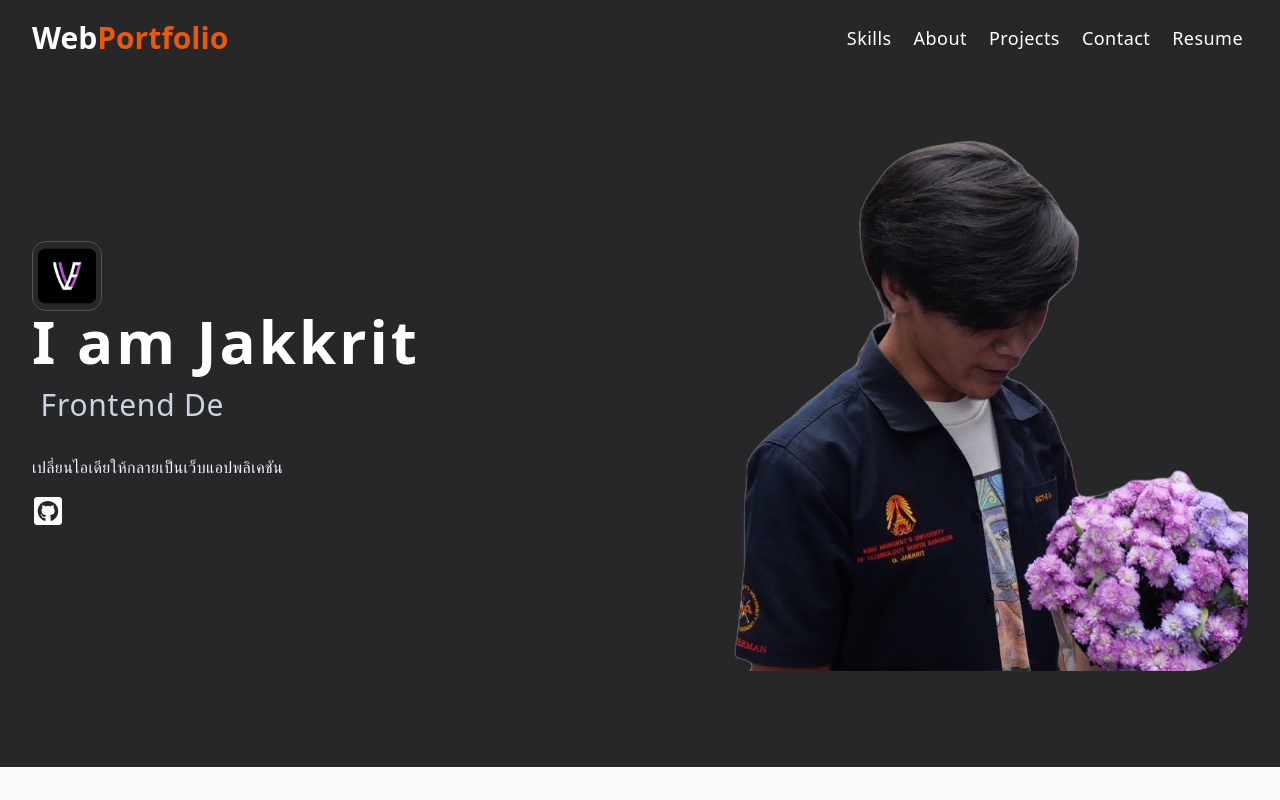
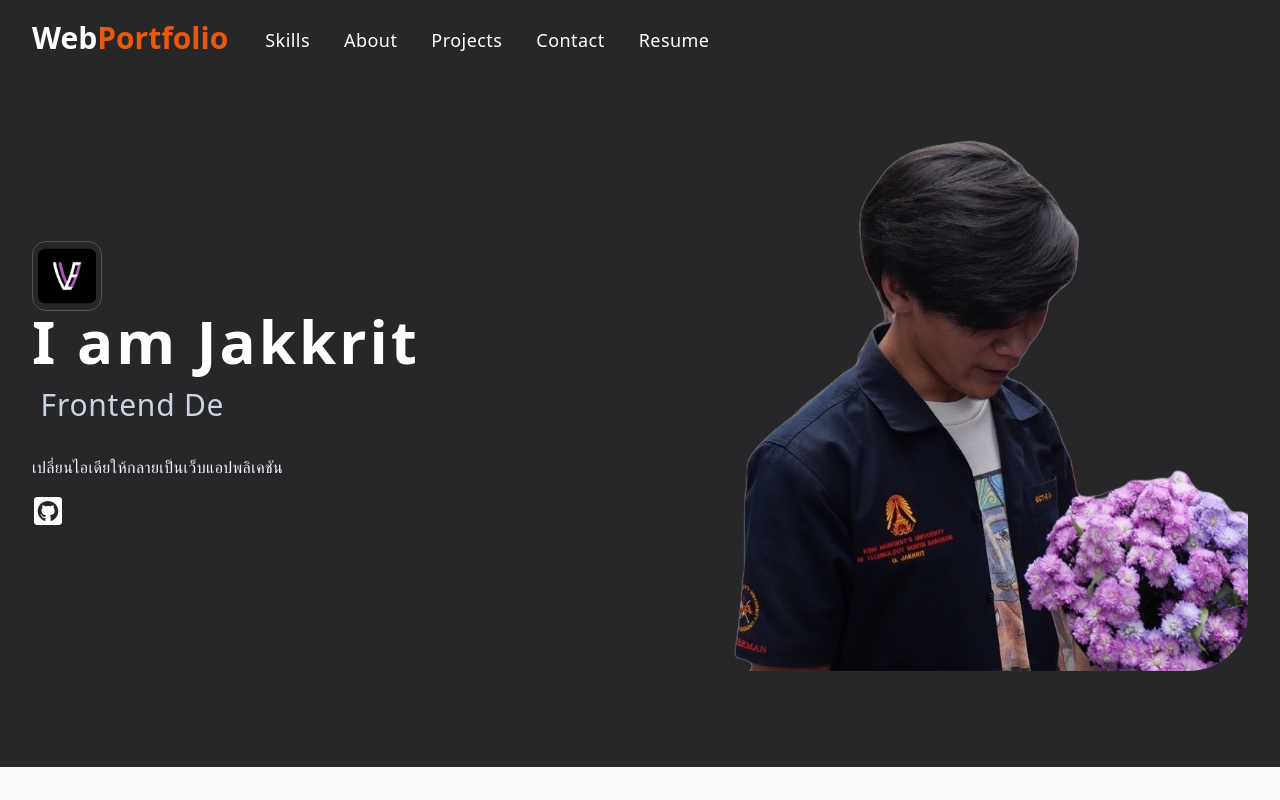
Before and after one commit to jayrboy/portfolio-app-vite, a React (Vite) app: page / in a window 1280 px wide. Shown: the top 800 px of the page. Built offline with nearby package versions, Linux system fonts and the light colour scheme.

Commit message:
add responsive navbar2

```diff
--- a/src/App.jsx
+++ b/src/App.jsx
@@ -1,15 +1,17 @@
-import Navbar from './components/Navbar'
+// import Navbar from './components/Navbar'
 import Hero from './components/Hero'
 import Skills from './components/Skills'
 import About from './components/About'
 import Projects from './components/Projects'
 import Contact from './components/Contact'
 import Footer from './components/Footer'
+import Navbar2 from './components/Navbar2'
 
 const App = () => {
   return (
     <>
-      <Navbar />
+      {/* <Navbar /> */}
+      <Navbar2 />
       <Hero />
       <Skills />
       <About />
--- a/src/components/Hero.jsx
+++ b/src/components/Hero.jsx
@@ -60,7 +60,7 @@
     <section className="bg-zinc-800 py-24">
       <div className=" mx-auto max-w-7xl  px-8  grid  md:grid-cols-2 items-center gap-8">
         <article>
-          <h1 className="text-7xl font-bold tracking-wider bouncing-text-y">
+          <p className="text-7xl font-bold tracking-wider bouncing-text-y">
             <a href="https://weliveapp.netlify.app/" target="_blank">
               <img
                 src={project}
@@ -69,7 +69,7 @@
                 style={{ border: '1px solid #555', borderRadius: '20%' }}
               />
             </a>
-          </h1>
+          </p>
           <h2 className="text-6xl font-bold tracking-wider text-white">
             I am Jakkrit
           </h2>
--- /dev/null
+++ b/src/components/Navbar2.jsx
@@ -0,0 +1,84 @@
+import { Disclosure } from '@headlessui/react'
+import { Bars3Icon, XMarkIcon } from '@heroicons/react/24/outline'
+
+import { headers } from '../data'
+
+function classNames(...classes) {
+  return classes.filter(Boolean).join(' ')
+}
+
+export default function Navbar2() {
+  return (
+    <Disclosure as="nav" className="bg-zinc-800">
+      {({ open }) => (
+        <>
+          <div className="max-w-7xl px-2 sm:px-6 lg:px-8">
+            <div className="relative flex h-16 items-center justify-between">
+              {/* Mobile menu button*/}
+              <div className="absolute inset-y-0 left-0 flex items-center sm:hidden mt-3">
+                <Disclosure.Button className="relative inline-flex items-center justify-center rounded-md p-2 text-gray-400 hover:bg-gray-700 hover:text-white focus:outline-none focus:ring-2 focus:ring-inset focus:ring-white">
+                  <span className="absolute -inset-0.5" />
+                  <span className="sr-only">Open main menu</span>
+                  {open ? (
+                    <XMarkIcon className="block h-6 w-6" aria-hidden="true" />
+                  ) : (
+                    <Bars3Icon className="block h-6 w-6" aria-hidden="true" />
+                  )}
+                </Disclosure.Button>
+              </div>
+
+              {/* Logo */}
+              <div className="flex flex-1 items-center justify-center sm:items-stretch sm:justify-start">
+                <div className="flex flex-shrink-0 items-center">
+                  <span className="text-white text-3xl font-bold mt-3">
+                    Web
+                    <a href="#" className="text-orange-600">
+                      Portfolio
+                    </a>
+                  </span>
+                </div>
+
+                {/* Links */}
+                <div className="hidden sm:ml-6 sm:block mt-4">
+                  <div className="flex space-x-4 gap-x-2 px-2 py-3">
+                    {headers.map((item) => (
+                      <a
+                        key={item.name}
+                        href={item.href}
+                        className="capitalize text-lg tracking-wide hover:text-orange-600 duration-300 font-medium menu"
+                        aria-current={item.current ? 'page' : undefined}
+                      >
+                        {item.name}
+                      </a>
+                    ))}
+                  </div>
+                </div>
+              </div>
+            </div>
+          </div>
+
+          {/* Mobile menu button*/}
+          <Disclosure.Panel className="sm:hidden">
+            <div className="space-y-1 px-2 pb-3 pt-2">
+              {headers.map((item) => (
+                <Disclosure.Button
+                  key={item.name}
+                  as="a"
+                  href={item.href}
+                  className={classNames(
+                    item.current
+                      ? 'bg-zinc-800 text-white'
+                      : 'text-gray-300 hover:bg-gray-700 hover:text-white',
+                    'block rounded-md text-center py-6 text-base font-medium mt-3 border border-gray-500 menu-mobile'
+                  )}
+                >
+                  {item.name}
+                </Disclosure.Button>
+              ))}
+            </div>
+          </Disclosure.Panel>
+        </>
+      )}
+    </Disclosure>
+  )
+}
--- a/src/data.jsx
+++ b/src/data.jsx
@@ -35,10 +35,11 @@
 import mysql from './assets/skills/mysql.svg'
 
 export const headers = [
-  { id: nanoid(), href: '#skills', text: 'skills' },
-  { id: nanoid(), href: '#about', text: 'about' },
-  { id: nanoid(), href: '#projects', text: 'projects' },
-  { id: nanoid(), href: '#contact', text: 'contact' },
+  { id: nanoid(), href: '#skills', name: 'Skills', current: true },
+  { id: nanoid(), href: '#about', name: 'About', current: true },
+  { id: nanoid(), href: '#projects', name: 'Projects', current: true },
+  { id: nanoid(), href: '#contact', name: 'Contact', current: true },
+  { id: nanoid(), href: '/resume', name: 'Resume', current: true },
 ]
 
 export const skills = [
--- a/src/index.css
+++ b/src/index.css
@@ -12,6 +12,7 @@
   width: 100%;
   height: 80px;
   position: fixed;
+  z-index: 10; /* กำหนดค่า z-index ให้สูงกว่าเพื่อให้แสดงอยู่ด้านหน้า */
 }
 
 .menu {
@@ -35,6 +36,28 @@
   padding: 2px 5px;
   border-radius: 5px;
 }
+
+.menu-mobile {
+  /* สำหรับสถานะ inactive */
+  color: white;
+  border-radius: 5px;
+}
+
+.menu-mobile:hover {
+  background-color: #ddd;
+  border-radius: 5px;
+  color: #ff6347;
+}
+
+.active_menu-mobile {
+  /* สำหรับสถานะ active */
+  color: white;
+  background-color: #ff6347;
+
+  padding: 2px 5px;
+  border-radius: 5px;
+}
+
 @keyframes bounceX {
   0% {
     transform: translateY(-5px);
@@ -65,6 +88,8 @@
 
 .bouncing-text-y {
   animation: bounceY 1s infinite;
+  position: relative; /* ให้มีการใช้ position เพื่อให้สามารถกำหนด z-index ได้ */
+  z-index: 0; /* ให้มีค่า z-index สูงกว่าเนื้อหาหลักของเว็บ */
 }
 
 .modal {
```
